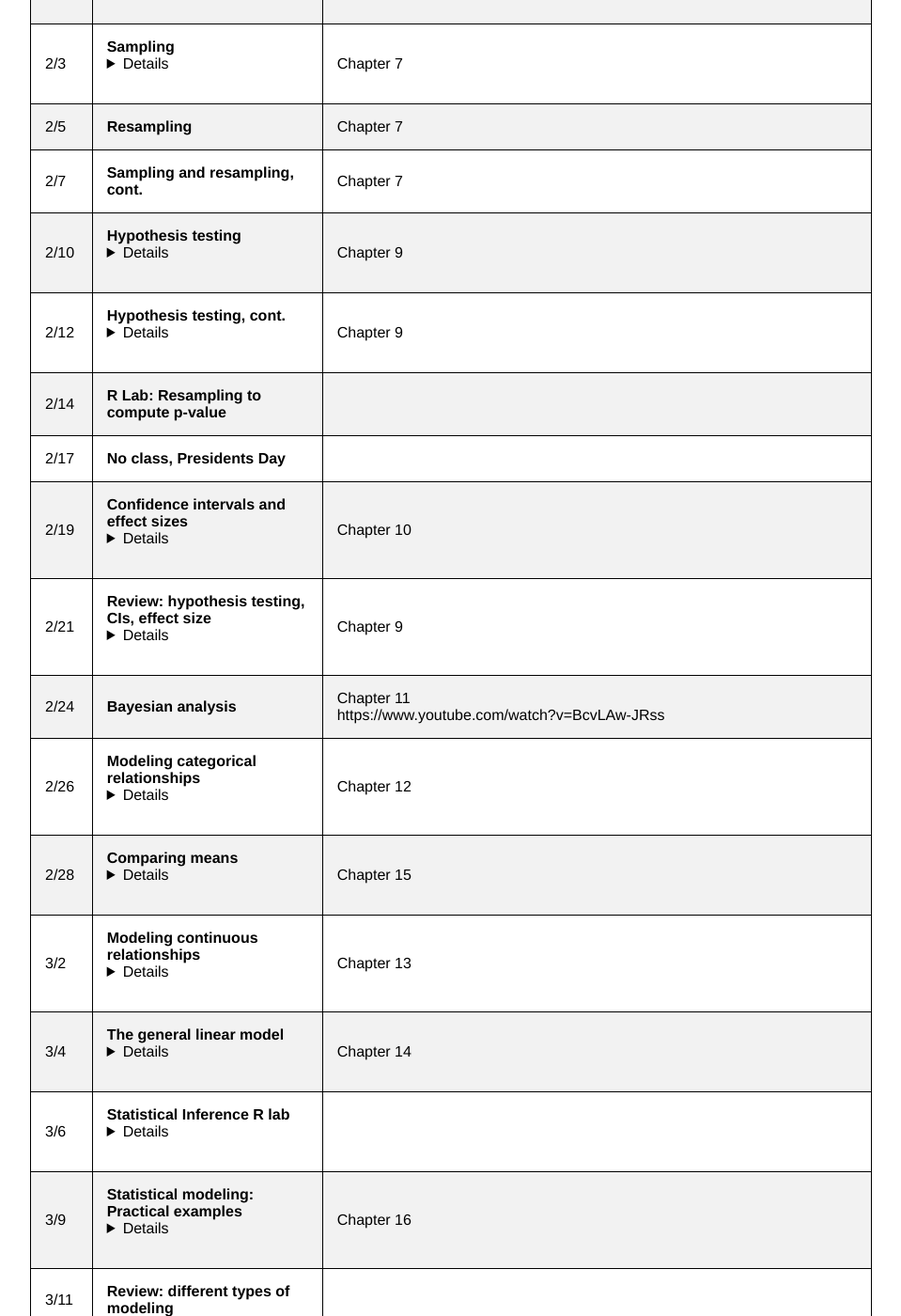
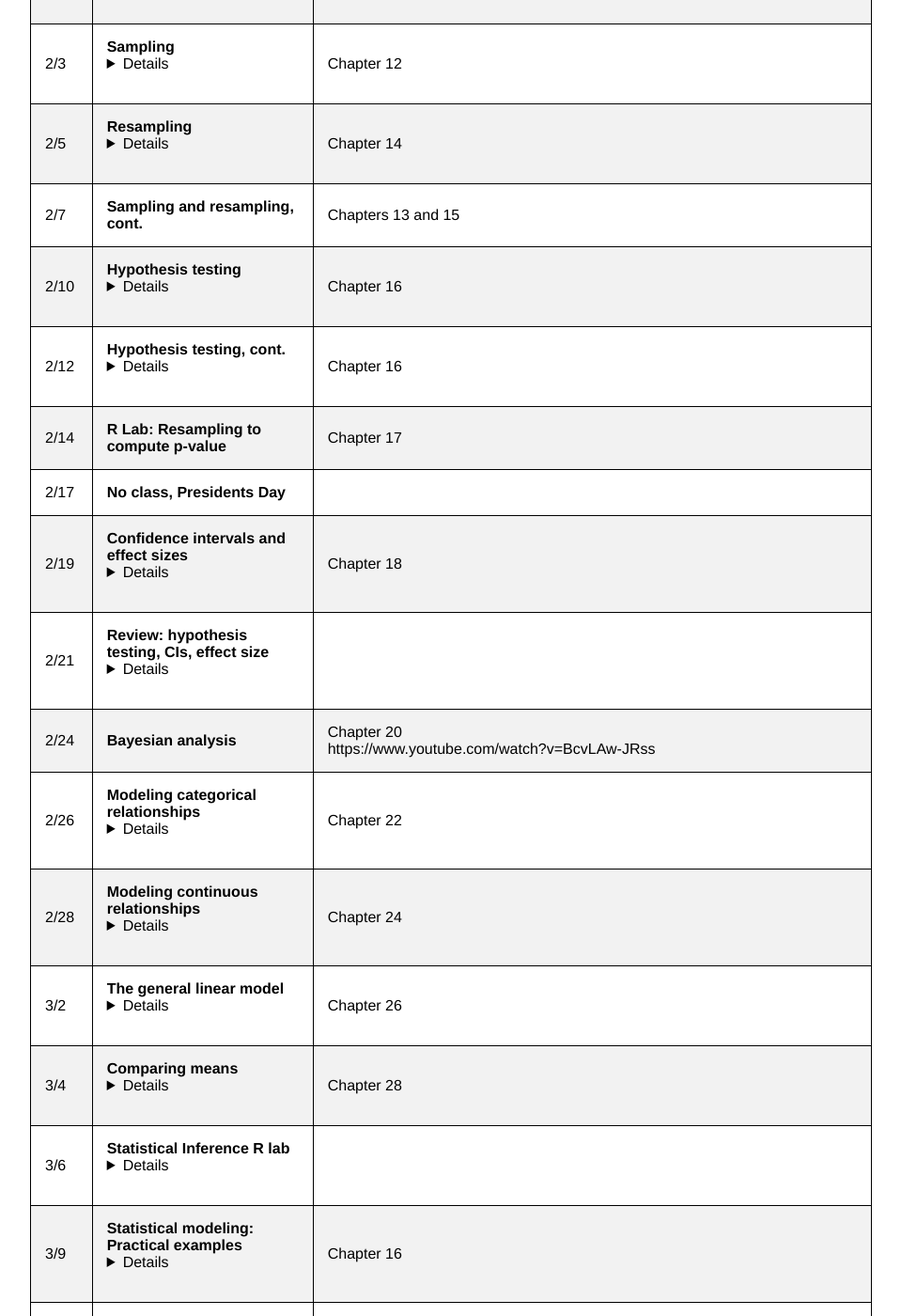
Before and after one commit to stats60/stats60.github.io, a Jekyll site: the page built from syllabus/index.md, in a window 1280 px wide and 1400 px high, scrolled down 1304 px. Shown: the whole window at 94% size, without its empty margins (160-1119 px from the left). Built offline with Jekyll 4.4.1, drawn with Linux system fonts in a browser that asks for light colours; our own code applies the rules of GitHub Pages for plain Markdown files; some of the changed text lies outside the part shown.

Commit message:
autoupdate

```diff
--- a/syllabus/index.md
+++ b/syllabus/index.md
@@ -12,30 +12,30 @@ Detailed version of the full syllabus is available [here](../full_syllabus)
 | ---|---|---|
 | 1/6|**What is statistics? overview of the course**<details><br>Learning Objectives:<br><br>After this lecture, you should be able to:<br>* Describe the central goals and fundamental concepts of statistics.<br>* Describe the difference between experimental and observational research with regard to what can be inferred about causality<br>* Explain how randomization provides the ability to make inferences about causation.<br></details><br>|Chapter 1|
 | 1/8|**Working with data**<details><br>Learning Objectives:<br><br>After this lecture, you should be able to:<br>* Distinguish between different types of variables (quantitative/qualitative, discrete/continuous)<br>* Describe the concept of measurement error<br>* Distinguish between the concepts of reliability and validity and apply each concept to a particular dataset<br></details><br>|Chapter 2|
-| 1/10|**R Lab: Basics**<details><br>Learning Objectives:<br><br>After this lecture, you should be able to:<br>* Interact with an RMarkdown notebook in RStudio<br>* Describe the difference between a variable and a function<br>* Create a vector, matrix, or data frame and access its elements<br>* Load data from an R package and view the data<br><br>Links:<br>* For additional practice with R, check out the free courses provided by [Datacamp](http://www.datacamp.com).  In particular, their [Introduction to R](https://www.datacamp.com/courses/free-introduction-to-r) provides a nice basic overview of working in R.<br></details><br>|Install RStudio ([instructions](https://psych10.github.io/sessions/03/))<br>Complete Intro to basics section of DataCamp Introduction to R (https://campus.datacamp.com/courses/free-introduction-to-r)|
+| 1/10|**R Lab: Basics**<details><br>Learning Objectives:<br><br>After this lecture, you should be able to:<br>* Interact with an RMarkdown notebook in RStudio<br>* Describe the difference between a variable and a function<br>* Create a vector, matrix, or data frame and access its elements<br>* Load data from an R package and view the data<br><br>Links:<br>* For additional practice with R, check out the free courses provided by [Datacamp](http://www.datacamp.com).  In particular, their [Introduction to R](https://www.datacamp.com/courses/free-introduction-to-r) provides a nice basic overview of working in R.<br></details><br>|Chapter 3<br>Install RStudio ([instructions](https://psych10.github.io/sessions/03/))<br>Complete Intro to basics section of DataCamp Introduction to R (https://campus.datacamp.com/courses/free-introduction-to-r)|
 | 1/13|**Summarizing data**<details><br>Learning Objectives:<br><br>After this lecture, you should be able to:<br>* Compute absolute, relative, and cumulative frequency distributions for a given dataset<br>* Generate a graphical representation of frequency distributions<br>* Describe the difference between a normal and a long-tailed distribution, and describe the situations that give rise to each<br><br>Links:<br>* [R Notebook for lecture](https://rawgit.com/psych10/psych10/master/notebooks/Session04-SummarizingData/Session04-SummarizingData.html)<br>* [Social network data](https://snap.stanford.edu/data/egonets-Facebook.html)<br></details><br>|Chapter 4|
 | 1/15|**Visualizing data**<details><br>Learning Objectives:<br><br>After this lecture, you should be able to:<br>* Describe the principles that distinguish between good and bad graphs, and use them to identify good versus bad graphs.<br></details><br>|Chapter 6|
-| 1/17|**R Lab: Data visualization**<details><br>Learning Objectives:<br><br>After this lecture, you should be able to:<br>* Plot summary graphs using ggplot<br></details><br>|Sections 3.1-3.6 of http://r4ds.had.co.nz/data-visualisation.html|
+| 1/17|**R Lab: Data visualization**<details><br>Learning Objectives:<br><br>After this lecture, you should be able to:<br>* Plot summary graphs using ggplot<br></details><br>|Chapter 7|
 | 1/20|**MLK Day (no class)**||
-| 1/22|**Fitting models (central tendency)**<details><br>Learning Objectives:<br><br>After this lecture, you should be able to:<br>* Describe the basic equation for statistical models (outcome=model + error)<br>* Describe different measures of central tendency, how they are computed, and which are appropriate under what circumstance.<br><br>Links:<br>* [R Notebook for lecture](https://rawgit.com/psych10/psych10/master/notebooks/Session05-FittingModels/Session05-FittingModels.html)<br></details><br>|Chapter 5|
-| 1/24|**Fitting models (central tendency) and z-scores**<details><br>Learning Objectives:<br><br>After this lecture, you should be able to:<br>* Describe different measures of dispersion, how they are computed, and how to determine which is most appropriate in any given circumstance. Describe and compute z-scores.<br></details><br>|Chapter 5|
-| 1/27|**Probability**<details><br>Learning Objectives:<br><br>After this lecture, you should be able to:<br>* Describe the sample space for a selected random experiment.<br>* Compute relative frequency and empirical probability for a given set of events<br>* Compute probabilities of single events, complementary events, and the unions and intersections of collections of events.<br>* Describe the law of large numbers.<br><br>Links:<br>* [R notebook for lecture](https://rawgit.com/psych10/psych10/master/notebooks/Session09-Probability1/Session09-Probability1.html)<br></details><br>|Chapter 3 (Sections 3.1-3.3)|
-| 1/29|**Probability, cont.**<details><br>Learning Objectives:<br><br>After this lecture, you should be able to:<br>* Describe the difference between a probability and a conditional probability<br>* Describe the concept of statistical independence<br>* Use Bayes’ theorem to compute the inverse conditional probability.<br></details><br>|Chapter 3 (Sections 3.4-3.10)|
-| 1/31|**R Lab: Cleaning/tidying data**<details><br>Learning Objectives:<br><br>After this lecture, you should be able to:<br>* Prepare data for analysis<br></details><br>|ntroduction and Section 2.1 of https://garrettgman.github.io/tidying/|
-| 2/3|**Sampling**<details><br>Learning Objectives:<br><br>After this lecture, you should be able to:<br>* Distinguish between a population and a sample, and between population parameters and statistics<br>* Describe the concepts of sampling error and sampling distribution<br>* Describe how the Central Limit Theorem determines the nature of the sampling distribution of the mean<br><br>Links:<br>* [R notebook for lecture](https://rawgit.com/psych10/psych10/master/notebooks/Session12-Sampling/Session12-Sampling.html)<br></details><br>|Chapter 7|
-| 2/5|**Resampling**|Chapter 7|
-| 2/7|**Sampling and resampling, cont.**|Chapter 7|
-| 2/10|**Hypothesis testing**<details><br>Learning Objectives:<br><br>After this lecture, you should be able to:<br>* Identify the components of a hypothesis test, including the parameter of interest, the null and alternative hypotheses, and the test statistic.<br>* Describe the proper interpretations of a p-value as well as common misinterpretations<br>* Distinguish between the two types of error in hypothesis testing, and the factors that determine them.<br><br>Links:<br>* R notebook for lecture: https://rawgit.com/psych10/psych10/master/notebooks/Session16-HypothesisTesting/Session16-HypothesisTesting.html<br></details><br>|Chapter 9|
-| 2/12|**Hypothesis testing, cont.**<details><br>Learning Objectives:<br><br>After this lecture, you should be able to:<br>* Describe how resampling can be used to compute a p-value.<br>* Define the concept of statistical power, and compute statistical power for a given statistical test.<br>* Describe the main criticisms of null hypothesis statistical testing<br></details><br>|Chapter 9|
-| 2/14|**R Lab: Resampling to compute p-value**||
+| 1/22|**Fitting models (central tendency)**<details><br>Learning Objectives:<br><br>After this lecture, you should be able to:<br>* Describe the basic equation for statistical models (outcome=model + error)<br>* Describe different measures of central tendency, how they are computed, and which are appropriate under what circumstance.<br><br>Links:<br>* [R Notebook for lecture](https://rawgit.com/psych10/psych10/master/notebooks/Session05-FittingModels/Session05-FittingModels.html)<br></details><br>|Chapter 8 (Sections 8.1-8.7)|
+| 1/24|**Fitting models (central tendency) and z-scores**<details><br>Learning Objectives:<br><br>After this lecture, you should be able to:<br>* Describe different measures of dispersion, how they are computed, and how to determine which is most appropriate in any given circumstance. Describe and compute z-scores.<br></details><br>|Chapter 8 (Sections 8.8 - 8.9)|
+| 1/27|**Probability**<details><br>Learning Objectives:<br><br>After this lecture, you should be able to:<br>* Describe the sample space for a selected random experiment.<br>* Compute relative frequency and empirical probability for a given set of events<br>* Compute probabilities of single events, complementary events, and the unions and intersections of collections of events.<br>* Describe the law of large numbers.<br><br>Links:<br>* [R notebook for lecture](https://rawgit.com/psych10/psych10/master/notebooks/Session09-Probability1/Session09-Probability1.html)<br></details><br>|Chapter 10 (Sections 10.1-10.3)|
+| 1/29|**Probability, cont.**<details><br>Learning Objectives:<br><br>After this lecture, you should be able to:<br>* Describe the difference between a probability and a conditional probability<br>* Describe the concept of statistical independence<br>* Use Bayes’ theorem to compute the inverse conditional probability.<br></details><br>|Chapter 10 (Sections 10.4-10.10)|
+| 1/31|**Probability, cont.**<details><br>Learning Objectives:<br><br>After this lecture, you should be able to:<br>* Prepare data for analysis<br></details><br>||
+| 2/3|**Sampling**<details><br>Learning Objectives:<br><br>After this lecture, you should be able to:<br>* Distinguish between a population and a sample, and between population parameters and statistics<br>* Describe the concepts of sampling error and sampling distribution<br>* Describe how the Central Limit Theorem determines the nature of the sampling distribution of the mean<br><br>Links:<br>* [R notebook for lecture](https://rawgit.com/psych10/psych10/master/notebooks/Session12-Sampling/Session12-Sampling.html)<br></details><br>|Chapter 12|
+| 2/5|**Resampling**<details><br>Learning Objectives:<br><br>After this lecture, you should be able to:<br>* Describe the concept of a Monte Carlo simulation.<br>* Describe the meaning of randomness in statistics<br>* Obtain random numbers from the uniform and normal distributions<br>* Describe the concept of the bootstrap<br></details><br>|Chapter 14|
+| 2/7|**Sampling and resampling, cont.**|Chapters 13 and 15|
+| 2/10|**Hypothesis testing**<details><br>Learning Objectives:<br><br>After this lecture, you should be able to:<br>* Identify the components of a hypothesis test, including the parameter of interest, the null and alternative hypotheses, and the test statistic.<br>* Describe the proper interpretations of a p-value as well as common misinterpretations<br>* Distinguish between the two types of error in hypothesis testing, and the factors that determine them.<br><br>Links:<br>* R notebook for lecture: https://rawgit.com/psych10/psych10/master/notebooks/Session16-HypothesisTesting/Session16-HypothesisTesting.html<br></details><br>|Chapter 16|
+| 2/12|**Hypothesis testing, cont.**<details><br>Learning Objectives:<br><br>After this lecture, you should be able to:<br>* Describe how resampling can be used to compute a p-value.<br>* Define the concept of statistical power, and compute statistical power for a given statistical test.<br>* Describe the main criticisms of null hypothesis statistical testing<br></details><br>|Chapter 16|
+| 2/14|**R Lab: Resampling to compute p-value**|Chapter 17|
 | 2/17|**No class, Presidents Day**||
-| 2/19|**Confidence intervals and effect sizes**<details><br>Learning Objectives:<br><br>After this lecture, you should be able to:<br>* Describe the proper interpretation of a confidence interval, and compute a confidence interval for the mean of a given dataset.<br>* Define the concept of effect size, and compute the effect size for a given test.<br></details><br>|Chapter 10|
-| 2/21|**Review: hypothesis testing, CIs, effect size**<details><br>Learning Objectives:<br><br>After this lecture, you should be able to:<br></details><br>|Chapter 9|
-| 2/24|**Bayesian analysis**|Chapter 11<br>https://www.youtube.com/watch?v=BcvLAw-JRss|
-| 2/26|**Modeling categorical relationships**<details><br>Learning Objectives:<br><br>After this lecture, you should be able to:<br>* Describe the concept of a contingency table for categorical data.<br>* Describe the concept of the chi-squared test for association and compute it for a given contingency table.<br></details><br>|Chapter 12|
-| 2/28|**Comparing means**<details><br>Learning Objectives:<br><br>After this lecture, you should be able to:<br>* Determine whether a one-sample t-test or two-sample t-test is appropriate for a given hypothesis.<br>* Compute a one-sample and two-sample t-test on relevant datasets, and compute the effect size and confidence intervals associated with each of these tests.<br></details><br>|Chapter 15|
-| 3/2|**Modeling continuous relationships**<details><br>Learning Objectives:<br><br>After this lecture, you should be able to:<br>* Describe the concept of the correlation coefficient and its interpretation and compute it for a bivariate dataset<br>* Describe the potential causal influences that can give rise to a correlation.<br><br>Links:<br>* [Spurious Correlations](http://www.tylervigen.com/spurious-correlations)<br></details><br>|Chapter 13|
-| 3/4|**The general linear model**<details><br>Learning Objectives:<br><br>After this lecture, you should be able to:<br>* Describe the concept of linear regression and apply it to a bivariate dataset<br>* Describe the concept of the general linear model and provide examples of its application<br></details><br>|Chapter 14|
+| 2/19|**Confidence intervals and effect sizes**<details><br>Learning Objectives:<br><br>After this lecture, you should be able to:<br>* Describe the proper interpretation of a confidence interval, and compute a confidence interval for the mean of a given dataset.<br>* Define the concept of effect size, and compute the effect size for a given test.<br></details><br>|Chapter 18|
+| 2/21|**Review: hypothesis testing, CIs, effect size**<details><br>Learning Objectives:<br><br>After this lecture, you should be able to:<br></details><br>||
+| 2/24|**Bayesian analysis**|Chapter 20<br>https://www.youtube.com/watch?v=BcvLAw-JRss|
+| 2/26|**Modeling categorical relationships**<details><br>Learning Objectives:<br><br>After this lecture, you should be able to:<br>* Describe the concept of a contingency table for categorical data.<br>* Describe the concept of the chi-squared test for association and compute it for a given contingency table.<br></details><br>|Chapter 22|
+| 2/28|**Modeling continuous relationships**<details><br>Learning Objectives:<br><br>After this lecture, you should be able to:<br>* Describe the concept of the correlation coefficient and its interpretation and compute it for a bivariate dataset<br>* Describe the potential causal influences that can give rise to a correlation.<br><br>Links:<br>* [Spurious Correlations](http://www.tylervigen.com/spurious-correlations)<br></details><br>|Chapter 24|
+| 3/2|**The general linear model**<details><br>Learning Objectives:<br><br>After this lecture, you should be able to:<br>* Describe the concept of linear regression and apply it to a bivariate dataset<br>* Describe the concept of the general linear model and provide examples of its application<br></details><br>|Chapter 26|
+| 3/4|**Comparing means**<details><br>Learning Objectives:<br><br>After this lecture, you should be able to:<br>* Determine whether a one-sample t-test or two-sample t-test is appropriate for a given hypothesis.<br>* Compute a one-sample and two-sample t-test on relevant datasets, and compute the effect size and confidence intervals associated with each of these tests.<br></details><br>|Chapter 28|
 | 3/6|**Statistical Inference R lab**<details><br>Learning Objectives:<br><br>After this lecture, you should be able to:<br>* Demonstrate the ability to apply statistical models to real data in R<br></details><br>||
 | 3/9|**Statistical modeling: Practical examples**<details><br>Learning Objectives:<br><br>After this lecture, you should be able to:<br>* Describe how to determine what kind of model to apply to a dataset<br></details><br>|Chapter 16|
 | 3/11|**Review: different types of modeling**||
```
Also changed, not shown: full_syllabus/index.md (+26 -24 lines), objectives/index.md (+10 -6 lines).
